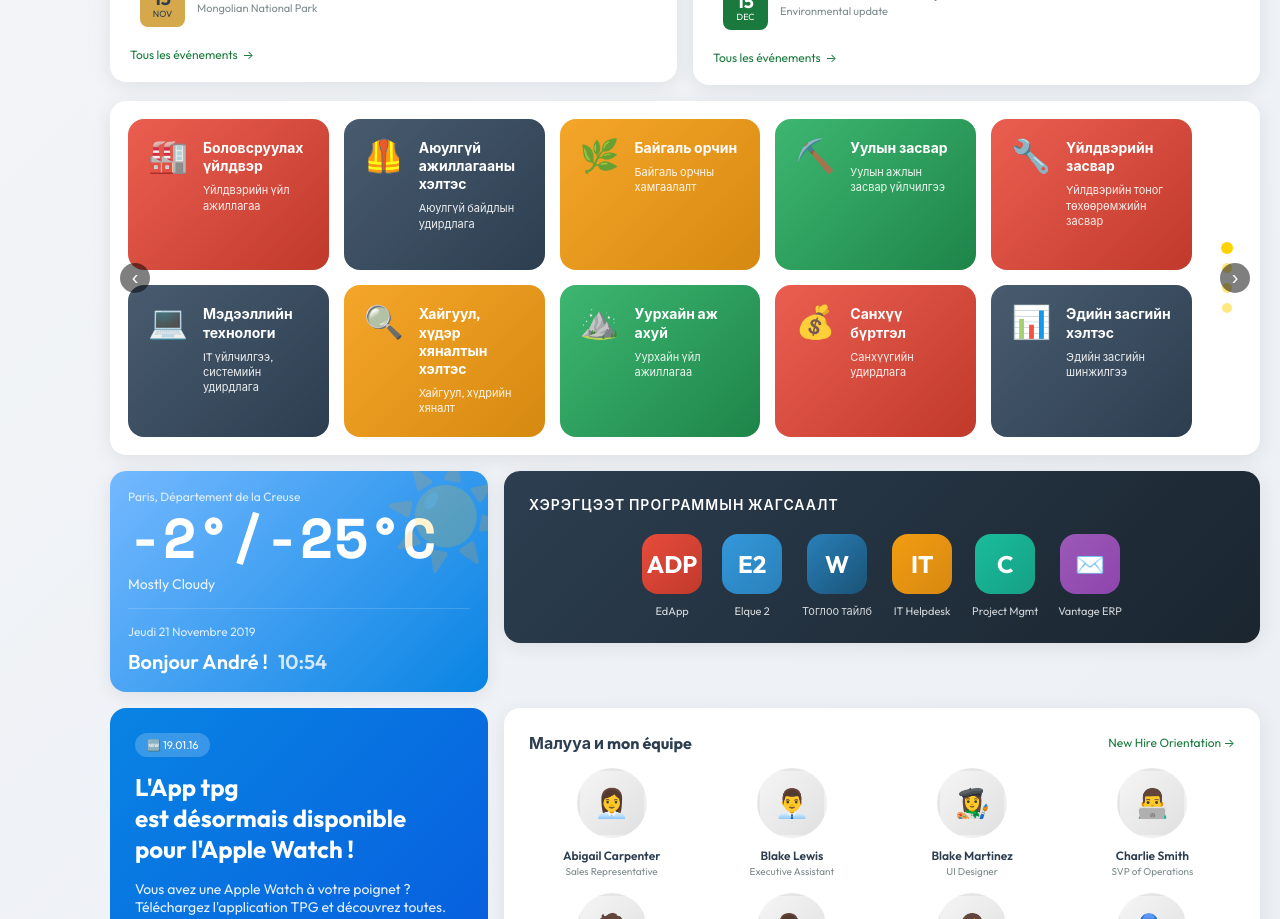
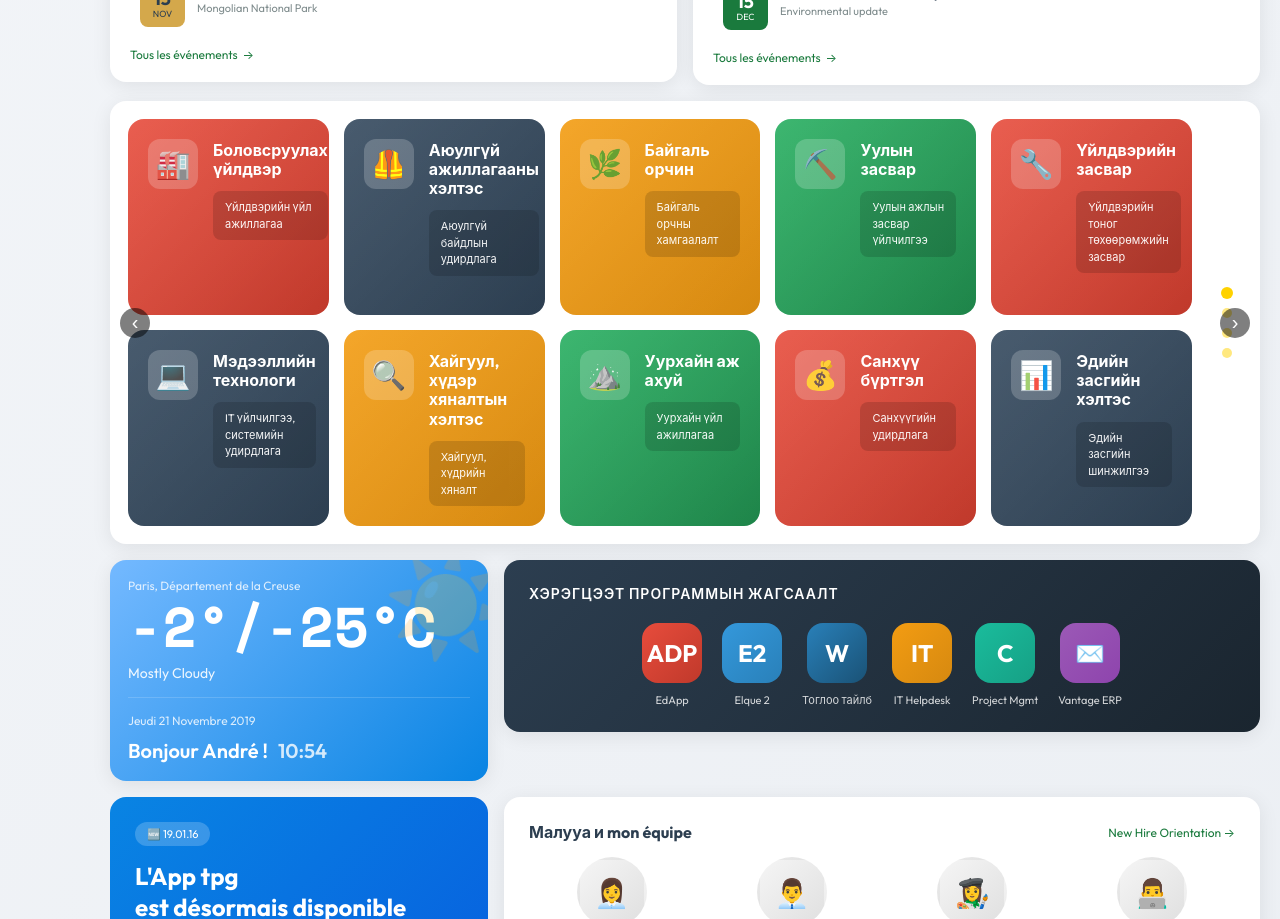
Before and after one commit to hodooniihoosonmantuu/project-cursor, a React (Vite) app: page / in a window 1280 px wide. Shown: the part 1560-2479 px from the top of the page. Built offline with nearby package versions, Linux system fonts and the light colour scheme.

Commit message:
Update department block layout: icon in rounded box top-left, title next to icon, description below with background

```diff
--- a/src/App.css
+++ b/src/App.css
@@ -1001,9 +1001,19 @@ body {
   box-shadow: 0 8px 25px rgba(0, 0, 0, 0.3);
 }
 
+.department-icon-box {
+  width: 50px;
+  height: 50px;
+  border-radius: 12px;
+  background: rgba(255, 255, 255, 0.2);
+  display: flex;
+  align-items: center;
+  justify-content: center;
+  flex-shrink: 0;
+}
+
 .department-icon {
-  font-size: 32px;
-  flex-shrink: 0;
+  font-size: 28px;
   line-height: 1;
 }
 
@@ -1011,21 +1021,32 @@ body {
   flex: 1;
   display: flex;
   flex-direction: column;
-  gap: 8px;
+  gap: 12px;
+  padding-top: 2px;
 }
 
 .department-title {
-  font-size: 14px;
+  font-size: 16px;
   font-weight: 700;
-  line-height: 1.3;
+  line-height: 1.2;
   color: white;
+  margin: 0;
+}
+
+.department-desc-wrapper {
+  position: relative;
+  margin-top: auto;
 }
 
 .department-desc {
   font-size: 11px;
-  opacity: 0.9;
-  line-height: 1.4;
+  opacity: 0.95;
+  line-height: 1.5;
   color: white;
+  padding: 8px 12px;
+  background: rgba(0, 0, 0, 0.15);
+  border-radius: 8px;
+  display: inline-block;
 }
 
 /* Navigation indicators */
--- a/src/components/DepartmentsWidget.jsx
+++ b/src/components/DepartmentsWidget.jsx
@@ -88,10 +88,14 @@ function DepartmentsWidget() {
               key={`${currentSlide}-${index}`}
               className={`department-item ${getVariant(index)}`}
             >
-              <div className="department-icon">{dept.icon}</div>
+              <div className="department-icon-box">
+                <div className="department-icon">{dept.icon}</div>
+              </div>
               <div className="department-content">
                 <div className="department-title">{dept.name}</div>
-                <div className="department-desc">{dept.desc}</div>
+                <div className="department-desc-wrapper">
+                  <div className="department-desc">{dept.desc}</div>
+                </div>
               </div>
             </div>
           ))}
```
